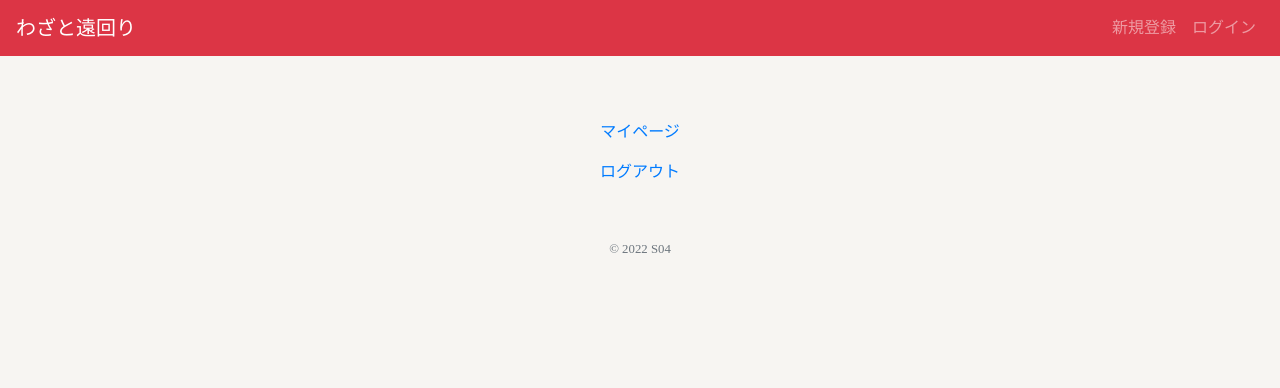
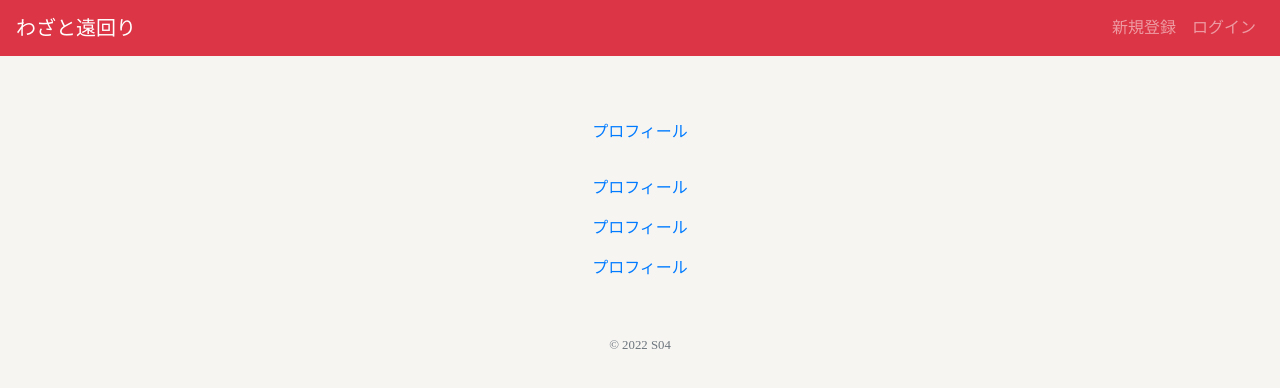
Before and after one commit to aokimirai/teams04, a Python web app: template map/templates/mypage.html in a window 1280 px wide. Shown: the top 388 px of the page. Run offline with Jinja, Linux system fonts and the light colour scheme; the template is opened without the code that fills it, so the values that code supplies are empty.

Commit message:
マイページ

```diff
--- a/map/app.py
+++ b/map/app.py
@@ -401,9 +401,7 @@ def route(origin,destination,means):
     return parsed_response
 
 @app.route("/history")
-def history:
     return render_template("history.html")
 
 @app.route("/mypage")
-def mypage:
     return render_template("mypage.html")
--- a/map/templates/mypage.html
+++ b/map/templates/mypage.html
@@ -6,7 +6,11 @@
 
 {% block main %}
 <ul class="navbar-nav ms-auto mt-2">
-    <li class="nav-item"><a class="nav-link" href="/mypage">マイページ</a></li>
-    <li class="nav-item"><a class="nav-link" href="/logout">ログアウト</a></li>
+    <li class="nav-item"><a class="nav-link" href="/profile">プロフィール</a></li>
+    <li class="nav-item"><a class="nav-link" href="/favorite"></a></li>
+    <li class="nav-item"><a class="nav-link" href="/history">プロフィール</a></li>
+    <li class="nav-item"><a class="nav-link" href="/profile">プロフィール</a></li>
+    <li class="nav-item"><a class="nav-link" href="/profile">プロフィール</a></li>
+
 </ul>
 {% endblock %}
```
Also changed, not shown: map/templates/profile.html (added, +9 -0 lines).
